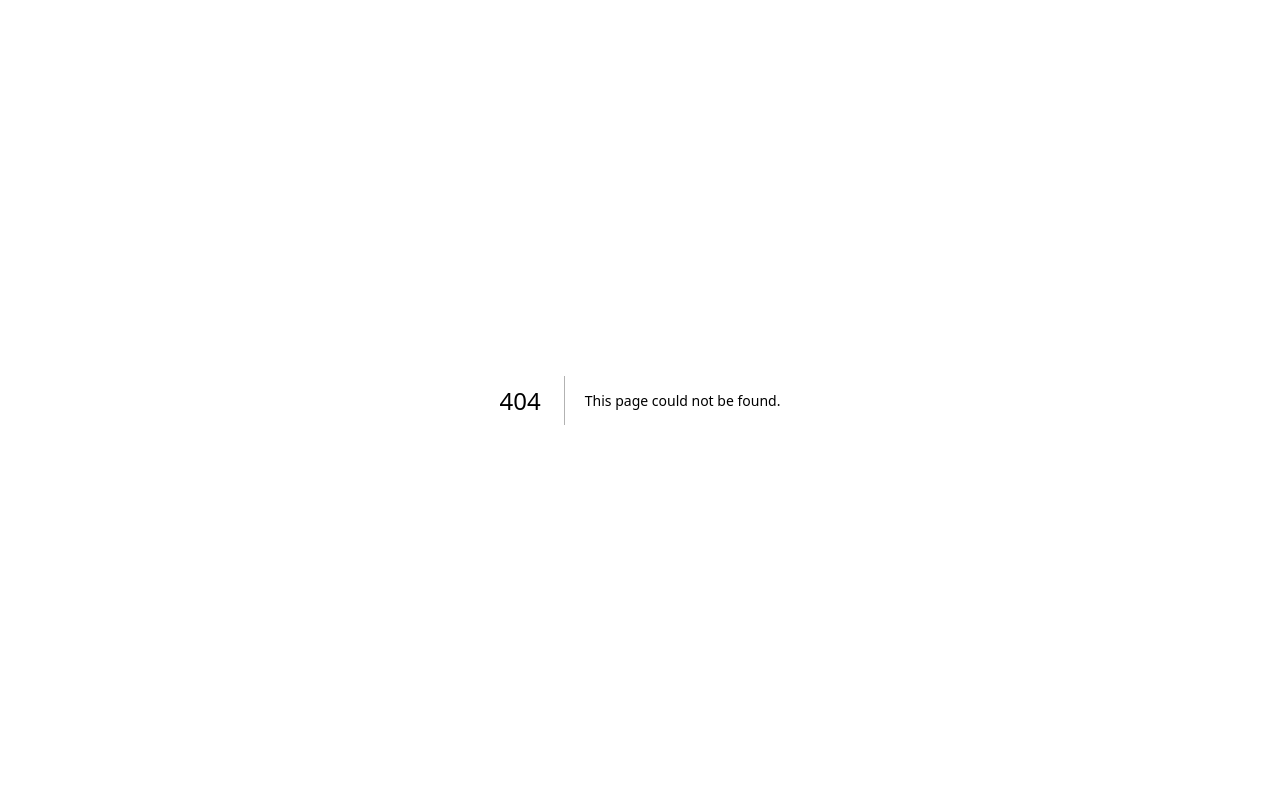
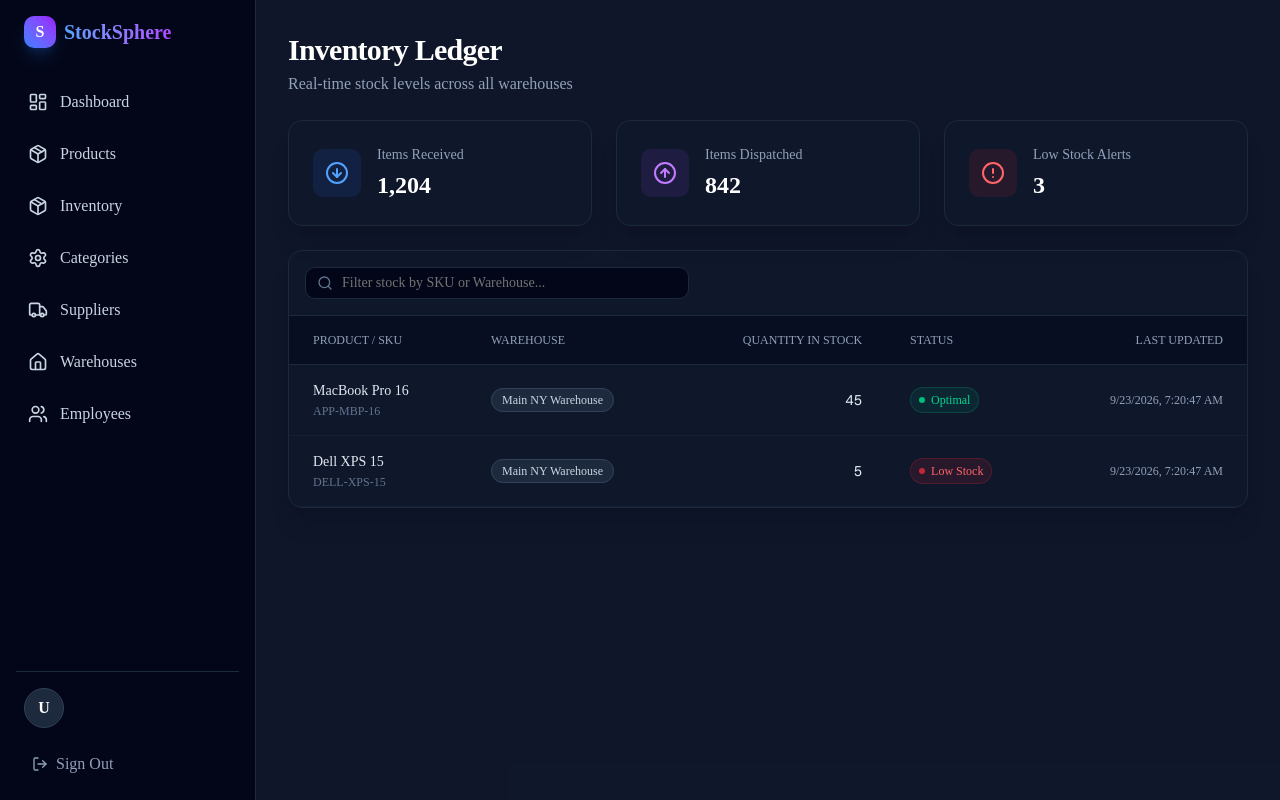
Before and after one commit to DilumPal/StockSphere, a Next.js app: page /dashboard/inventory in a window 1280 px wide. Before the commit this address had no page. Built offline with nearby package versions, Linux system fonts and the light colour scheme.

Commit message:
create core operations and inventory tracking.

```diff
--- /dev/null
+++ b/src/app/dashboard/inventory/page.tsx
@@ -0,0 +1,119 @@
+"use client";
+import { useEffect, useState } from "react";
+import api from "@/lib/axios";
+import { Search, ArrowDownCircle, ArrowUpCircle, AlertCircle } from "lucide-react";
+import { Input } from "@/components/ui/input";
+
+export default function InventoryPage() {
+  const [stocks, setStocks] = useState([]);
+
+  // Placeholder mock data if API is not yet seeded
+  const mockStocks = [
+    { id: 1, product: { name: "MacBook Pro 16", sku: "APP-MBP-16" }, warehouse: { name: "Main NY Warehouse" }, quantity: 45, reorderLevel: 10, lastUpdated: new Date().toISOString() },
+    { id: 2, product: { name: "Dell XPS 15", sku: "DELL-XPS-15" }, warehouse: { name: "Main NY Warehouse" }, quantity: 5, reorderLevel: 15, lastUpdated: new Date().toISOString() },
+  ];
+
+  return (
+    <div className="space-y-6 animate-in fade-in slide-in-from-bottom-4 duration-500">
+      <div className="flex justify-between items-center">
+        <div>
+          <h1 className="text-3xl font-bold tracking-tight text-white">Inventory Ledger</h1>
+          <p className="text-slate-400 mt-1">Real-time stock levels across all warehouses</p>
+        </div>
+      </div>
+
+      <div className="grid grid-cols-1 md:grid-cols-3 gap-6 mb-6">
+        <div className="bg-slate-900 border border-slate-800 rounded-xl p-6 shadow-xl">
+          <div className="flex items-center gap-4">
+            <div className="p-3 bg-blue-500/10 text-blue-400 rounded-lg">
+              <ArrowDownCircle className="h-6 w-6" />
+            </div>
+            <div>
+              <p className="text-sm font-medium text-slate-400">Items Received</p>
+              <h3 className="text-2xl font-bold text-white mt-1">1,204</h3>
+            </div>
+          </div>
+        </div>
+        <div className="bg-slate-900 border border-slate-800 rounded-xl p-6 shadow-xl">
+          <div className="flex items-center gap-4">
+            <div className="p-3 bg-purple-500/10 text-purple-400 rounded-lg">
+              <ArrowUpCircle className="h-6 w-6" />
+            </div>
+            <div>
+              <p className="text-sm font-medium text-slate-400">Items Dispatched</p>
+              <h3 className="text-2xl font-bold text-white mt-1">842</h3>
+            </div>
+          </div>
+        </div>
+        <div className="bg-slate-900 border border-slate-800 rounded-xl p-6 shadow-xl">
+          <div className="flex items-center gap-4">
+            <div className="p-3 bg-red-500/10 text-red-400 rounded-lg">
+              <AlertCircle className="h-6 w-6" />
+            </div>
+            <div>
+              <p className="text-sm font-medium text-slate-400">Low Stock Alerts</p>
+              <h3 className="text-2xl font-bold text-white mt-1">3</h3>
+            </div>
+          </div>
+        </div>
+      </div>
+
+      <div className="bg-slate-900 border border-slate-800 rounded-xl shadow-xl overflow-hidden">
+        <div className="p-4 border-b border-slate-800 flex items-center gap-4">
+          <div className="relative flex-1 max-w-sm">
+            <Search className="absolute left-3 top-1/2 -translate-y-1/2 h-4 w-4 text-slate-500" />
+            <Input
+              placeholder="Filter stock by SKU or Warehouse..."
+              className="pl-9 bg-slate-950 border-slate-800 text-slate-200 focus-visible:ring-blue-500"
+            />
+          </div>
+        </div>
+        <div className="overflow-x-auto">
+          <table className="w-full text-sm text-left">
+            <thead className="text-xs uppercase bg-slate-950/50 text-slate-400 border-b border-slate-800">
+              <tr>
+                <th className="px-6 py-4 font-medium">Product / SKU</th>
+                <th className="px-6 py-4 font-medium">Warehouse</th>
+                <th className="px-6 py-4 font-medium text-right">Quantity In Stock</th>
+                <th className="px-6 py-4 font-medium">Status</th>
+                <th className="px-6 py-4 font-medium text-right">Last Updated</th>
+              </tr>
+            </thead>
+            <tbody>
+              {mockStocks.map((s: any) => (
+                <tr key={s.id} className="border-b border-slate-800/50 hover:bg-slate-800/20 transition-colors">
+                  <td className="px-6 py-4">
+                    <p className="font-medium text-slate-200">{s.product.name}</p>
+                    <p className="text-xs text-slate-500 mt-0.5">{s.product.sku}</p>
+                  </td>
+                  <td className="px-6 py-4 text-slate-300">
+                    <span className="px-2.5 py-1 bg-slate-800 text-slate-300 rounded-full text-xs border border-slate-700">
+                      {s.warehouse.name}
+                    </span>
+                  </td>
+                  <td className="px-6 py-4 text-right font-mono text-slate-200">
+                    {s.quantity}
+                  </td>
+                  <td className="px-6 py-4">
+                    {s.quantity <= s.reorderLevel ? (
+                      <span className="flex items-center gap-1.5 text-red-400 text-xs font-medium bg-red-500/10 w-fit px-2 py-1 rounded-full border border-red-500/20">
+                        <span className="h-1.5 w-1.5 rounded-full bg-red-500 animate-pulse"></span> Low Stock
+                      </span>
+                    ) : (
+                      <span className="flex items-center gap-1.5 text-emerald-400 text-xs font-medium bg-emerald-500/10 w-fit px-2 py-1 rounded-full border border-emerald-500/20">
+                        <span className="h-1.5 w-1.5 rounded-full bg-emerald-500"></span> Optimal
+                      </span>
+                    )}
+                  </td>
+                  <td className="px-6 py-4 text-right text-slate-400 text-xs">
+                    {new Date(s.lastUpdated).toLocaleString()}
+                  </td>
+                </tr>
+              ))}
+            </tbody>
+          </table>
+        </div>
+      </div>
+    </div>
+  );
+}
--- a/src/components/layout/sidebar.tsx
+++ b/src/components/layout/sidebar.tsx
@@ -10,6 +10,7 @@ export function Sidebar() {
   const links = [
     { name: "Dashboard", href: "/dashboard", icon: LayoutDashboard },
     { name: "Products", href: "/dashboard/products", icon: Package },
+    { name: "Inventory", href: "/dashboard/inventory", icon: Package },
     { name: "Categories", href: "/dashboard/categories", icon: Settings },
     { name: "Suppliers", href: "/dashboard/suppliers", icon: Truck },
     { name: "Warehouses", href: "/dashboard/warehouses", icon: Home },
```
